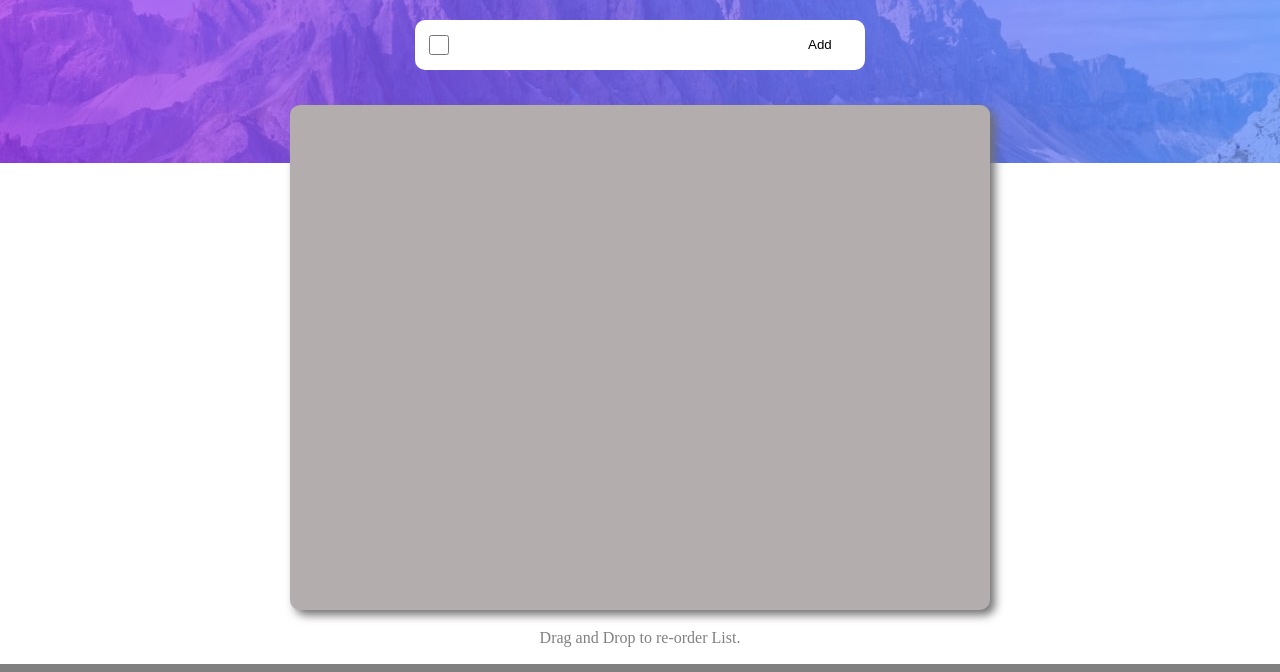
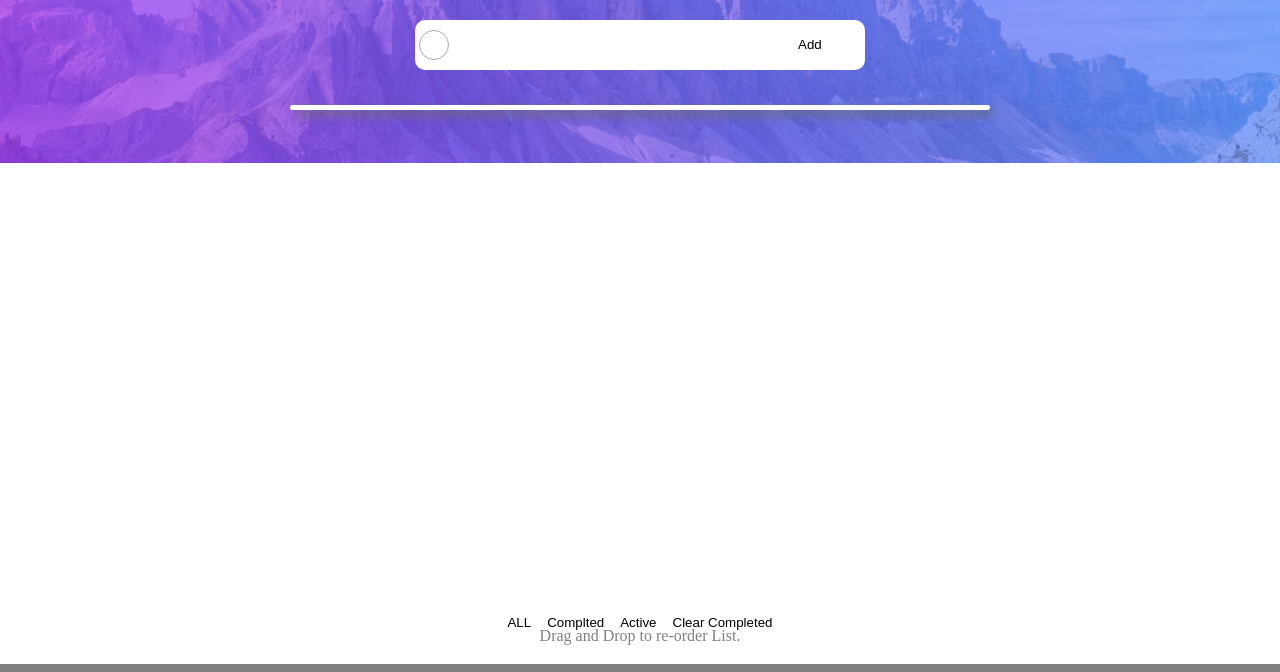
Before and after one commit to frankmuthomi30/todoapp-weekend, a plain HTML site: page index.html in a window 1280 px wide. Shown: the part 145-817 px from the top of the page. Drawn offline with Linux system fonts and the light colour scheme.

Commit message:
updates-1

```diff
--- a/index.css
+++ b/index.css
@@ -13,7 +13,6 @@ body{
     height: 801px;
 }
 .input{
-
     display: flex;
     flex-direction: column;
     justify-content: center;
@@ -32,12 +31,44 @@ body{
     border-radius: 10px;
 
 }
-#marker{
-    border-radius: 50%;
-    width: 40px;
-    height: 20px;
-    border: none;
+input{
+    font-size: 20px
 }
+/* target all checkboxes */
+input[type="checkbox"] {
+    -webkit-appearance: none; /* remove the default checkbox style in webkit browsers */
+    border-radius: 50%; /* make the border circular */
+    width: 30px; /* set the width of the checkbox */
+    height: 30px; /* set the height of the checkbox */
+    border: 1px solid #aaa; /* add a border */
+    outline: none; /* remove the outline when the checkbox is focused */
+    cursor: pointer; /* show the pointer cursor on hover */
+    vertical-align: middle; /* align the checkbox with the text */
+    position: relative; /* position the pseudo-element */
+    ;
+  }
+
+
+
+  /* add the checkmark pseudo-element */
+  input[type="checkbox"]:checked::before {
+    content: '\2714'; /* use the checkmark character */
+    color: white; /* set the color to white */
+    position: absolute; /* position the pseudo-element */
+    top: 50%; /* move the pseudo-element vertically */
+    left: 50%; /* move the pseudo-element horizontally */
+    transform: translate(-50%, -50%); /* center the pseudo-element */
+  }
+
+
+  /* add a background color to checked checkboxes */
+  input[type="checkbox"]:checked {
+    background-color: #9b77f3; /* use a blue color, change as desired */
+  }
+  .task-check:checked + .task-text {
+    text-decoration: line-through;
+  }
+
 #taskinput{
     width: auto;
     border: none;
@@ -63,9 +94,10 @@ body{
     position: absolute;
     top: 250px;
     flex-direction: column;
-    background-color:rgb(180, 173, 173);
+    background-color:white;
     box-shadow: 4px,3px,2px;
-    height: 500px;
+    max-height: 500px; /* set the maximum height of the tasklist */
+    overflow-y: auto; /* add a vertical scrollbar if the tasklist exceeds the maximum height */
     width: 700px;
     border-radius: 10px;
     box-shadow: 5px 5px 10px rgb(112, 112, 112);
@@ -78,11 +110,26 @@ body{
     padding: 10px;
     background-color: #fff;
     width: 665px;
+    justify-content: space-between;
+
   }
+  .task span{
+    font-size: 20px
+  }
+
 .footer{
     display: flex;
     justify-content: center;
     position: relative;
-    top: 450px;
+    top: 430px;
     color: #808080;
 }
+nav button{
+    background-color: white;
+    border: none;
+}
+nav{
+    background-color: white;
+    position: relative;
+    top: 450px;
+}
--- a/index.html
+++ b/index.html
@@ -20,7 +20,13 @@
         </div>
 
         <div class="tasklist-container">
-            <div id="tasklist"></div>
+            <div id="tasklist"> </div>
+            <nav>
+                <button id="all">ALL</button>
+                <button id="completed">Complted</button>
+                <button id="active">Active</button>
+                <button id="clear" >Clear Completed</button>
+            </nav>
         </div>
 
         <div class="footer">
--- a/index.js
+++ b/index.js
@@ -12,15 +12,27 @@ taskForm.addEventListener('submit', function(event) {
   task.classList.add('task');
   task.innerHTML = `
     <input type="checkbox" class="task-check">
-    <span class="task-text">${taskText}</span>
+    <span class="task-text" contenteditable ="true">${taskText}</span>
     <button class="task-delete">Delete</button>
   `;
 
   // add the new task to the task list
   taskList.appendChild(task);
 
+  // deleting a task
+  taskList.addEventListener('click', function(event) {
+    // check if the clicked element is a task-delete button
+    if (event.target.classList.contains('task-delete')) {
+      // remove the parent task element
+      event.target.parentElement.remove();
+    }
+  });
+
   // clear the input field
   document.querySelector('#taskinput').value = '';
 
-  console.log('Task added successfully!'); // check that the task is added
+
+
+
+
 });
```
